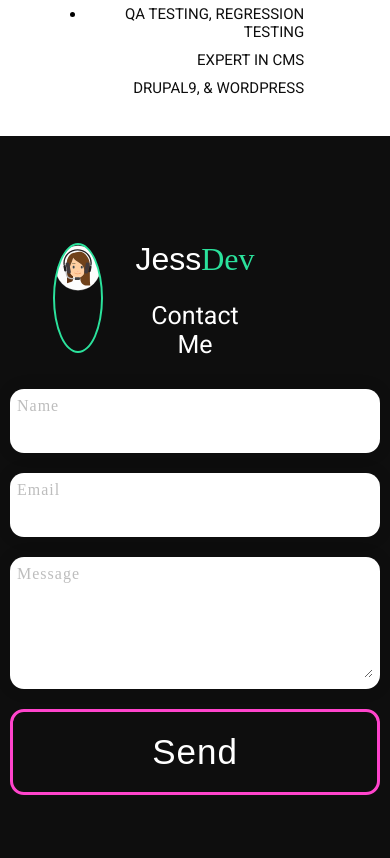
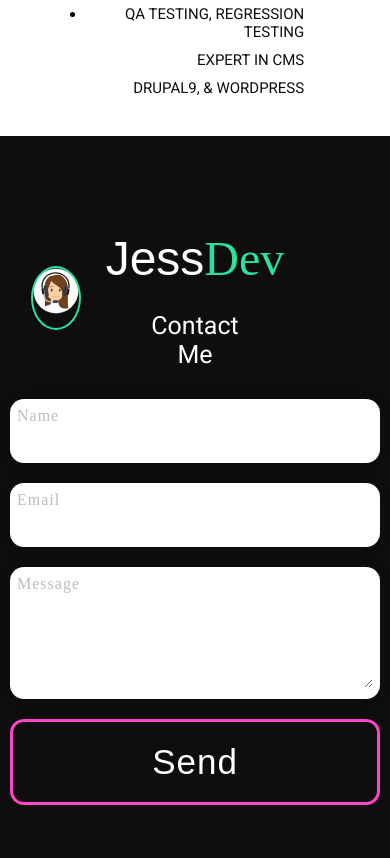
Before and after one commit to jfpinto30/JPinto-WebDev, a website built with Parcel: page index.html in a window 390 px wide. Shown: the part 6392-7250 px from the top of the page. Built offline with nearby package versions, Linux system fonts and the light colour scheme; files whose address does not match are found by name; a web font is replaced by a local one.

Commit message:
contact emoji adjustment

```diff
--- a/CSS/footer.css
+++ b/CSS/footer.css
@@ -52,8 +52,23 @@ footer {
     margin-right:60%;
     border:2px solid #2BE29C;
     border-radius:50% ;
+  }
+  @media (max-width: 767px) {
+    #contact-emoji{
+      width: 4rem;
+      height: 4rem;
+      left:20%;
+    }
+  }
+  @media (max-width: 577px) {
+    #contact-emoji{
+      left:8%;
+    }
+  }
 
-  }
+
+
+
 
   .contactMe {
     text-align: center;
@@ -164,8 +179,8 @@ footer {
     font-weight: 500;
 
   }
-  @media (max-width: 800px) {
+  @media (max-width: 767px) {
     .contact-jess {
-      font-size: 2rem;
+      font-size: 3rem;
     }
   }
```
